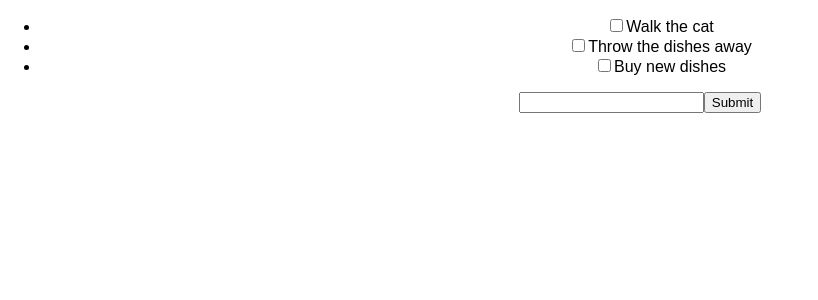
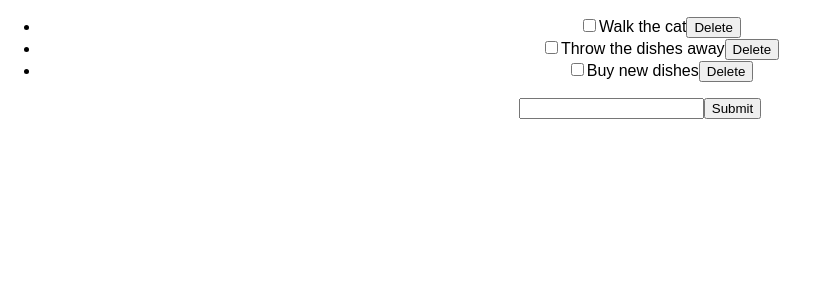
Before and after one commit to haagy47/react-to-do-app, a React (Create React App) app: page / in a window 1280 px wide. Shown: the top 300 px of the page, without its empty margins (0-818 px from the left). Built offline with nearby package versions, Linux system fonts and the light colour scheme.

Commit message:
Created additional branch for testing

```diff
--- a/src/App.js
+++ b/src/App.js
@@ -14,6 +14,17 @@ class App extends Component {
       newTodoDescription: ''
     };
   }
+
+    deleteTodo(index) {
+      console.log('Hi Emily!')
+      function checkTodo() {
+        if (index !== [index]) {
+          return [index]
+        }
+      }
+      const newTodosList = this.state.todos.filter(checkTodo);
+      this.setState({ todos: [newTodosList] })
+    }
 
     handleChange(e) {
       this.setState({ newTodoDescription: e.target.value })
@@ -38,7 +49,7 @@ class App extends Component {
       <div className="App">
         <ul>
           { this.state.todos.map( (todo, index) =>
-            <ToDo key={ index } description={ todo.description } isComplete={ todo.isCompleted } toggleComplete={ () => this.toggleComplete(index) } />
+            <ToDo key={ index } description={ todo.description } isComplete={ todo.isCompleted } toggleComplete={ () => this.toggleComplete(index) } deleteTodo={ () => this.deleteTodo(index)}  />
           )}
         </ul>
         <form onSubmit={ (e) => this.handleSubmit(e) }>
--- a/src/components/ToDo.js
+++ b/src/components/ToDo.js
@@ -6,6 +6,7 @@ class ToDo extends Component {
       <li>
         <input type="checkbox" checked={ this.props.isCompleted } onChange={ this.props.toggleComplete }/>
         <span>{ this.props.description }</span>
+        <button onClick= {this.props.deleteTodo}>Delete</button>
       </li>
     );
   }
```
Also changed, not shown: package.json (+14 -1 lines), 1 other file (tests, documents, lock files or other folders).
